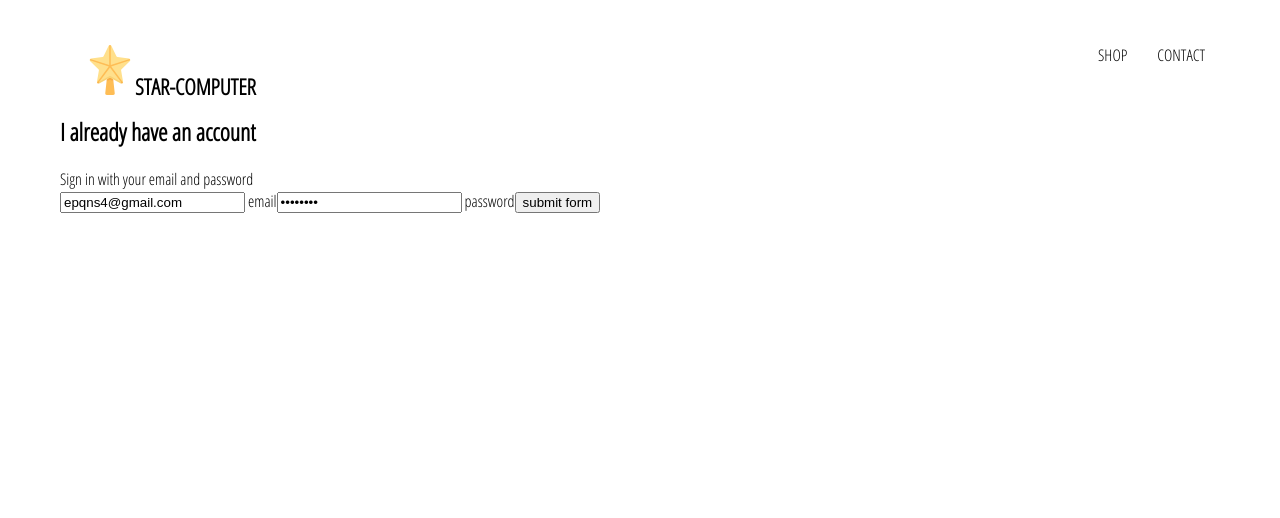
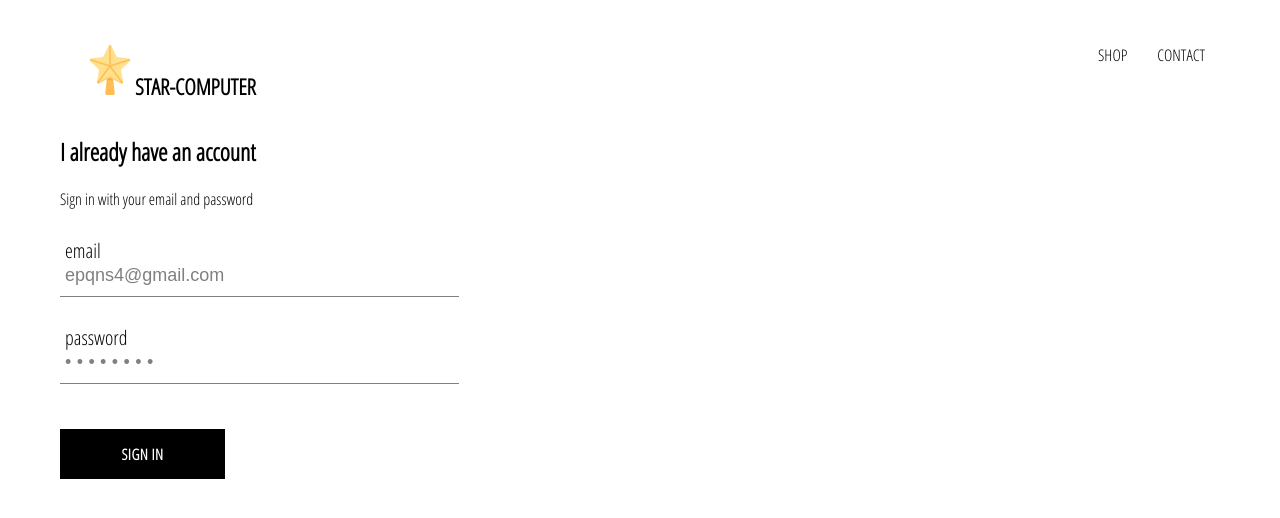
Before and after one commit to albert-yim/star-computer, a React (Create React App) app: page /signIn in a window 1280 px wide. Shown: the top 518 px of the page. Built offline with nearby package versions, Linux system fonts and the light colour scheme.

Commit message:
add sign-in style

```diff
--- /dev/null
+++ b/src/components/custom-button/custom-button.components.jsx
@@ -0,0 +1,13 @@
+import React from 'react';
+
+import './custom-button.styles.scss'
+
+const CustomButton = ({children, ...otehrProps}) => (
+
+    <button className = 'custom-button' {...otehrProps}>
+        {children}
+    </button>
+
+)
+
+export default CustomButton;
--- /dev/null
+++ b/src/components/custom-button/custom-button.styles.scss
@@ -0,0 +1,22 @@
+.custom-button {
+    min-width: 165px;
+    width: auto;
+    height: 50px;
+    letter-spacing: 0.5px;
+    line-height: 50px;
+    padding: 0 35px 0 35px;
+    font-size: 15px;
+    background-color: black;
+    color: white;
+    text-transform: uppercase;
+    font-family: 'Open Sans Condensed';
+    font-weight: bolder;
+    border: none;
+    cursor: pointer;
+
+    &:hover {
+      background-color: white;
+      color: black;
+      border: 1px solid black;
+    }
+  }
--- /dev/null
+++ b/src/components/form-input/form-input.components.jsx
@@ -0,0 +1,18 @@
+import React from 'react';
+
+import './form-input.styles.scss';
+
+const FormInput = ({handleChange, label, ...otherProps}) => (
+    <div className = 'group'>
+        <input className = 'form-input' onChange = {handleChange} {...otherProps}/>
+        {label ? (
+            <label className = {`${otherProps.value.length ? 'shrink' : ''} form-input-label`}>
+                {label}
+            </label>)
+            : null
+        }
+    </div>
+
+)
+
+export default FormInput;
--- /dev/null
+++ b/src/components/form-input/form-input.styles.scss
@@ -0,0 +1,54 @@
+$sub-color: grey;
+$main-color: black;
+
+@mixin shrinkLabel {
+  top: -18px;
+  font-size: 20px;
+  color: $main-color;
+}
+
+.group {
+  position: relative;
+  margin: 45px 0;
+
+  .form-input {
+    background: none;
+    background-color: white;
+    color: $sub-color;
+    font-size: 18px;
+    padding: 10px 10px 10px 5px;
+    display: block;
+    width: 100%;
+    border: none;
+    border-radius: 0;
+    border-bottom: 1px solid $sub-color;
+    margin: 25px 0;
+
+    &:focus {
+      outline: none;
+    }
+
+    &:focus ~ .form-input-label {
+      @include shrinkLabel();
+    }
+  }
+
+  input[type='password'] {
+    letter-spacing: 0.3em;
+  }
+
+  .form-input-label {
+    color: $sub-color;
+    font-size: 16px;
+    font-weight: normal;
+    position: absolute;
+    pointer-events: none;
+    left: 5px;
+    top: 10px;
+    transition: 300ms ease all;
+
+    &.shrink {
+      @include shrinkLabel();
+    }
+  }
+}
--- a/src/components/sign-in/sign-in.component.jsx
+++ b/src/components/sign-in/sign-in.component.jsx
@@ -1,4 +1,6 @@
 import React from 'react';
+import CustomButton from '../custom-button/custom-button.components';
+import FormInput from '../form-input/form-input.components'
 
 import './sign-in.styles.scss'
 
@@ -30,12 +32,23 @@
                 <span>Sign in with your email and password</span>
 
                 <form>
-                    <input name = 'email' type = 'email' value = {this.state.email} onChange = {this.handleChnage} required/>
-                    <label> email</label>
-                    <input name = 'password' type = 'password' value = {this.state.password} onChange = {this.handleChnage} required/>
-                    <label> password</label>
-
-                    <input type = 'submit' value = 'submit form'/>
+                    <FormInput
+                        name = 'email'
+                        type = 'email'
+                        value = {this.state.email}
+                        handleChange = {this.handleChnage}
+                        label = 'email'
+                        required
+                    />
+                    <FormInput
+                        name = 'password'
+                        type = 'password'
+                        value = {this.state.password}
+                        handleChange = {this.handleChnage}
+                        label = 'password'
+                        required
+                    />
+                    <CustomButton type = 'submit'> Sign In </CustomButton>
                 </form>
 
             </div>
--- a/src/components/sign-in/sign-in.styles.scss
+++ b/src/components/sign-in/sign-in.styles.scss
@@ -0,0 +1,9 @@
+.sign-in{
+    width: 30vw;
+    display: flex;
+    flex-direction: column;
+
+    .title{
+        margin: 10px 0px;
+    }
+}
```
